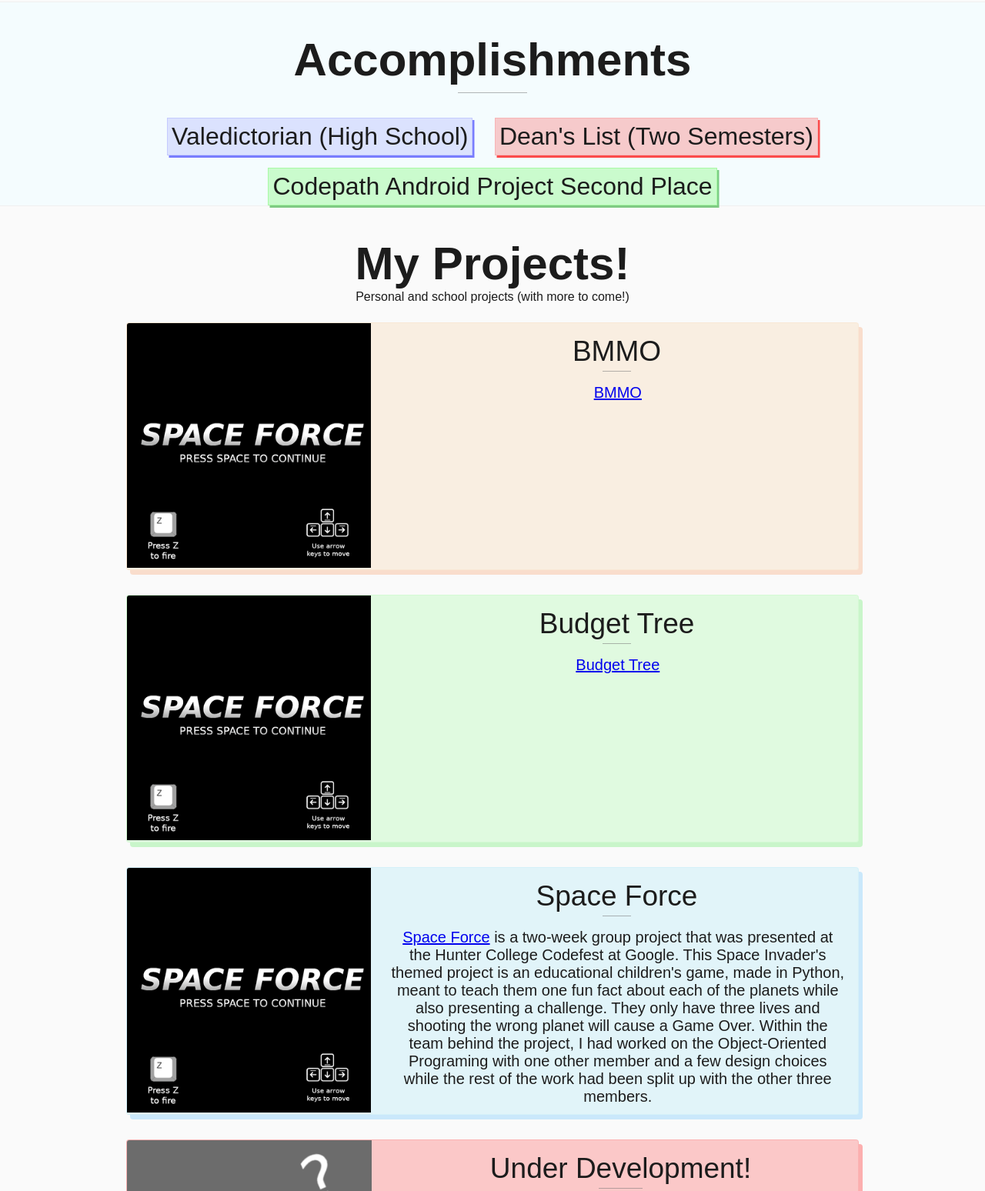
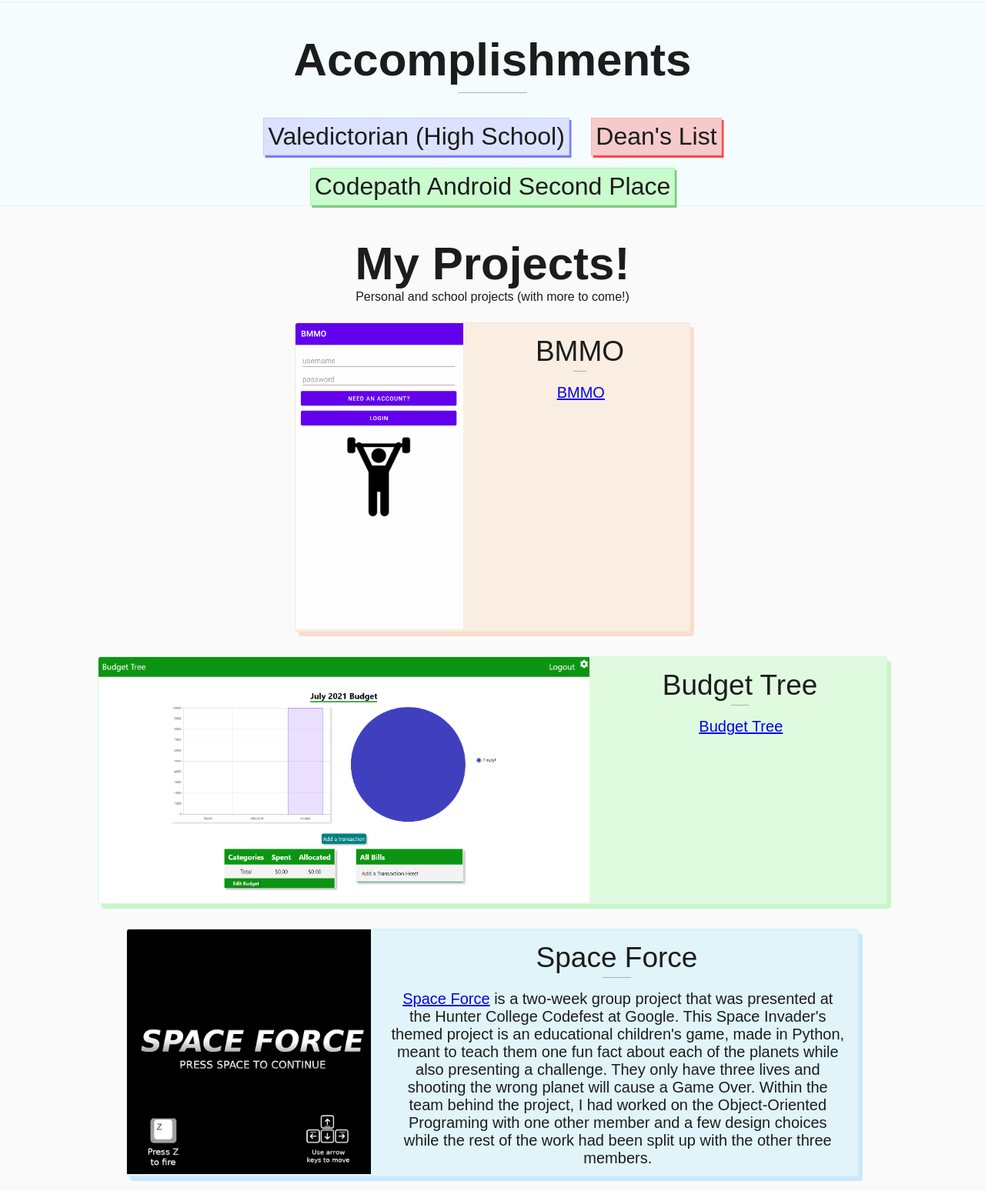
Before and after one commit to Delkik/delkik.github.io, a plain HTML site: page index.html in a window 1280 px wide. Shown: the part 1636-3184 px from the top of the page at 77% size. Drawn offline with Linux system fonts and the light colour scheme.

Commit message:
added images

```diff
--- a/CSS/style.css
+++ b/CSS/style.css
@@ -148,9 +148,12 @@ h1.project{
   overflow: auto;
 }
 
+.bmmi{
+  background-image: url("images/bmmo_login.png");
+  height: 50vh;
+  width: 28vh;
+}
 div.proj{
-  width: 40vh;
-  height: 40vh;
   margin: -2px;
   margin-right: 5px;
   background-size: contain;
@@ -160,23 +163,37 @@ div.proj{
 
 .pygame{
   background-image: url("images/titleScreen.png");
+  width: 40vh;
+  height: 40vh;
+}
+
+.budg{
+  background-image: url("images/budget_1.png");
+  width: 80vh;
+  height: 80vh;
 }
 
 .wip{
   background-image: url("images/WIP.png");
   padding-right: 10px;
+  width: 40vh;
+  height: 40vh;
 }
 
 .budget{
   box-shadow: 5px 6px rgba(9, 225, 10, 0.2);
   border: 1px solid rgba(9, 255, 0, 0.05);
   background-color: rgba(9, 255, 0, 0.1);
+  width: 80vw;
+  height: 40vh;
 }
 
 .bmmo{
   box-shadow: 5px 6px rgba(243, 106, 23, 0.2);
   border: 1px solid rgba(243, 136, 13, 0.05);
   background-color: rgba(243, 136, 13, 0.1);
+  width: 40vw;
+  height: 50vh;
 }
 
 .space{
@@ -195,6 +212,16 @@ div.proj{
   transition: 500ms;
   background-image: url("images/game.png");
   border-right: 1px fill black;
+}
+
+.bmmi:hover{
+  transition: 500ms;
+  background-image: url("images/bmmo_prof.png");
+}
+
+.budg:hover{
+  transition: 500ms;
+  background-image: url("images/budget_2.png");
 }
 
 .title{
--- a/index.html
+++ b/index.html
@@ -104,9 +104,9 @@
       <h1 class="skill accomplish">Accomplishments</h1>
       <hr class="brk accomp">
       <div class="acc val">Valedictorian (High School)</div>
-      <div class="acc dean">Dean's List (Two Semesters)</div>
+      <div class="acc dean">Dean's List</div>
       <p></p>
-      <div class="acc cod">Codepath Android Project Second Place</div>
+      <div class="acc cod">Codepath Android Second Place</div>
     </div>
 
 
@@ -115,7 +115,7 @@
       <p class="descript">Personal and school projects (with more to come!)</p>
       <div class="box bmmo">
         <a href="https://github.com/260codepath/BMI-exercise" target="_blank">
-          <div class="proj pygame"></div>
+          <div class="proj bmmi"></div>
         </a>
         <div class="description">
           <p class="title">BMMO</p>
@@ -129,14 +129,14 @@
       </div>
       <div class="box budget">
         <a href="https://github.com/Delkik/Budget-Tree" target="_blank">
-          <div class="proj pygame"></div>
+          <div class="proj budg"></div>
         </a>
         <div class="description">
           <p class="title">Budget Tree</p>
           <hr class="brk desc">
 
           <p class="titleDescription">
-            <a href="https://github.com/Delkik/Budget-Tree" target="_blank">Budget Tree</a>
+            <a href="https://budget-tree.herokuapp.com/" target="_blank">Budget Tree</a>
           </p>
 
         </div>
@@ -166,7 +166,9 @@
         </div>
       </div>
       <div class="box progress">
-        <div class="proj wip"></div>
+        <a href="https://github.com/Delkik" target="_blank">
+          <div class="proj wip"></div>
+        </a>s
         <p class="title">Under Development!</p>
         <hr class="brk desc">
 
```
Also changed, not shown: CSS/images/bmmo_login.png (added), CSS/images/bmmo_prof.png (added), CSS/images/budget_1.png (added), CSS/images/budget_2.png (added).
